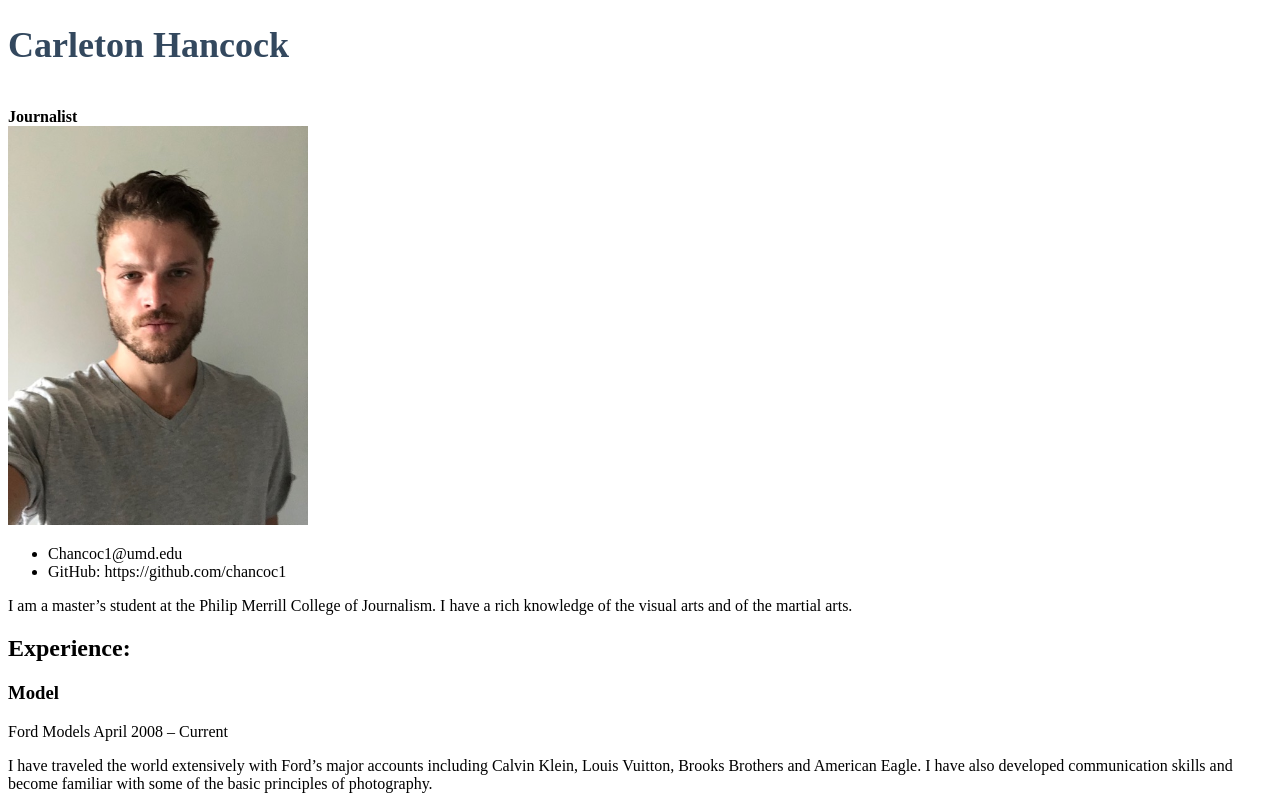
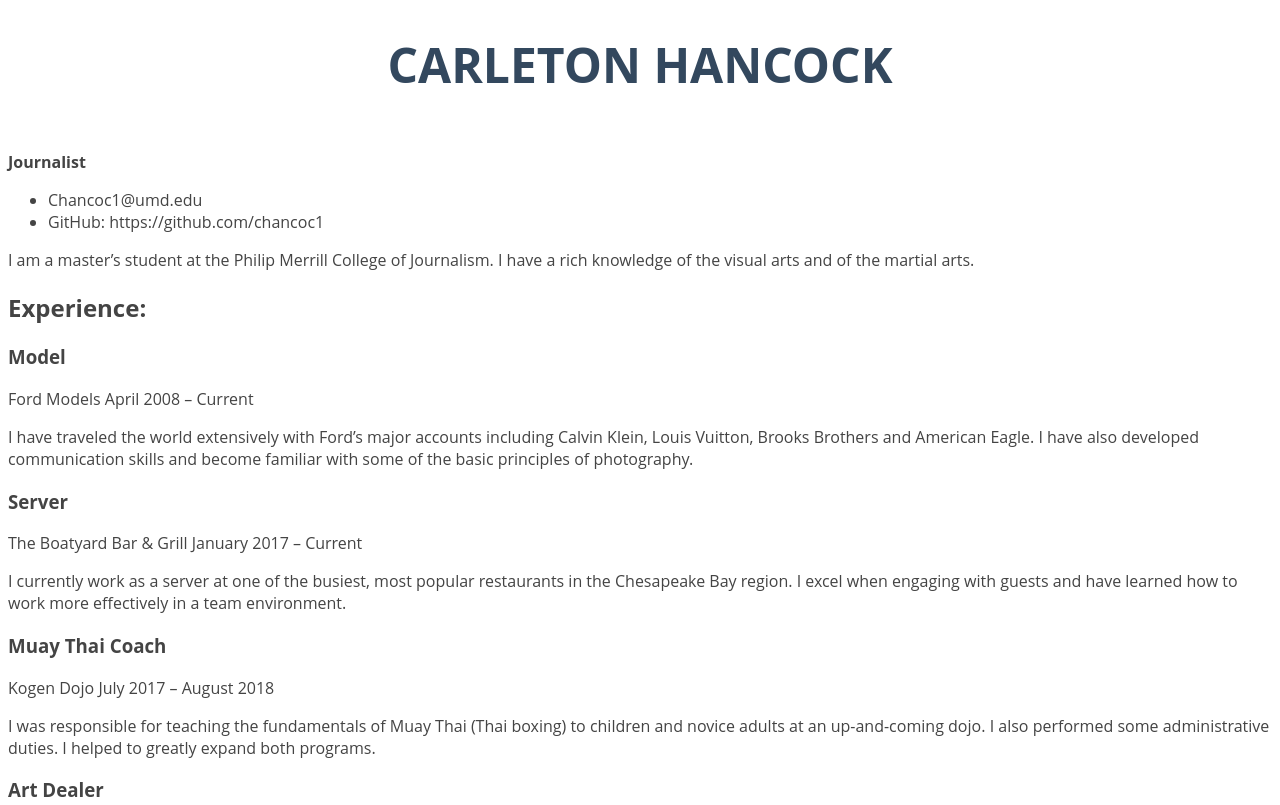
Before and after one commit to chancoc1/Carleton--Hancock--Jour652, a plain HTML site: page resume/index.html in a window 1280 px wide. Shown: the top 805 px of the page. Drawn offline with Linux system fonts and the light colour scheme.

Commit message:
cssupdate

```diff
--- a/resume/index.html
+++ b/resume/index.html
@@ -4,13 +4,8 @@
     <title>
     Carleton Hancock's Resume
     </title>
-    <style type="text/css">
+    <link rel="stylesheet" type="text/css" href="style.css">
 
-    H1 {
-      font-size: 36px;
-      color:#33485e;
-    }
-    </style>
   </head>
 
   <body>
@@ -18,7 +13,7 @@
     <br>
     <strong>Journalist</strong>
   </br>
-    <img src="img_32221.jpg" alt= me width="300px">
+  <!--  <img src="img_32221.jpg" alt= me width="300px">-->
 
       <ul>
         <li>Chancoc1@umd.edu</li>
--- a/resume/style.css
+++ b/resume/style.css
@@ -0,0 +1,16 @@
+body{font-family: 'Open Sans',Arial, sans-serif;
+font-size: 1em;
+color: #444;
+font-weight: 400;
+}
+
+h1 {font-size: 3em;
+color: #33485e;
+text-transform: uppercase;
+text-align: center;
+}
+
+title {text-transform: uppercase;
+font-size: 1.5em;
+color: #33485e;
+}
```
